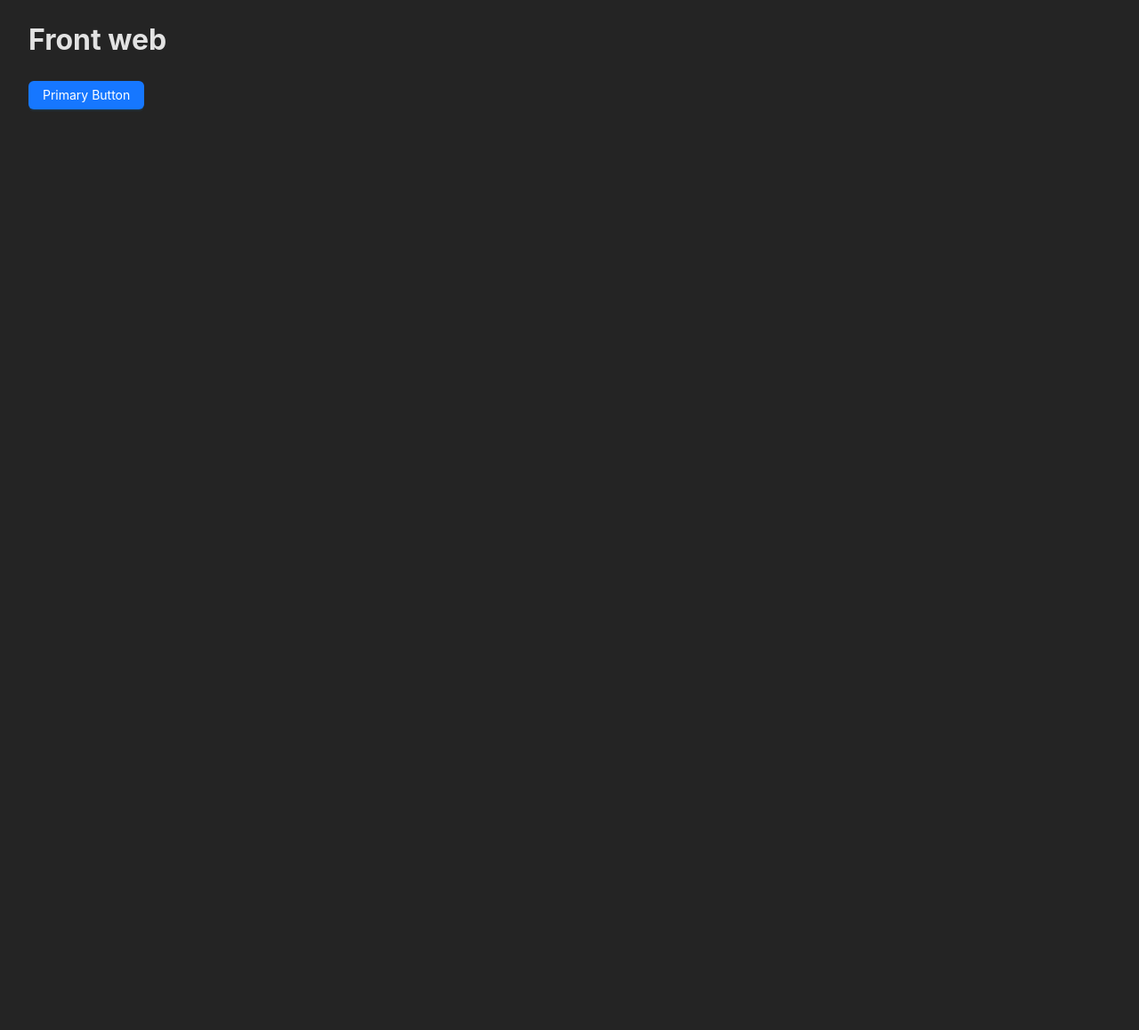
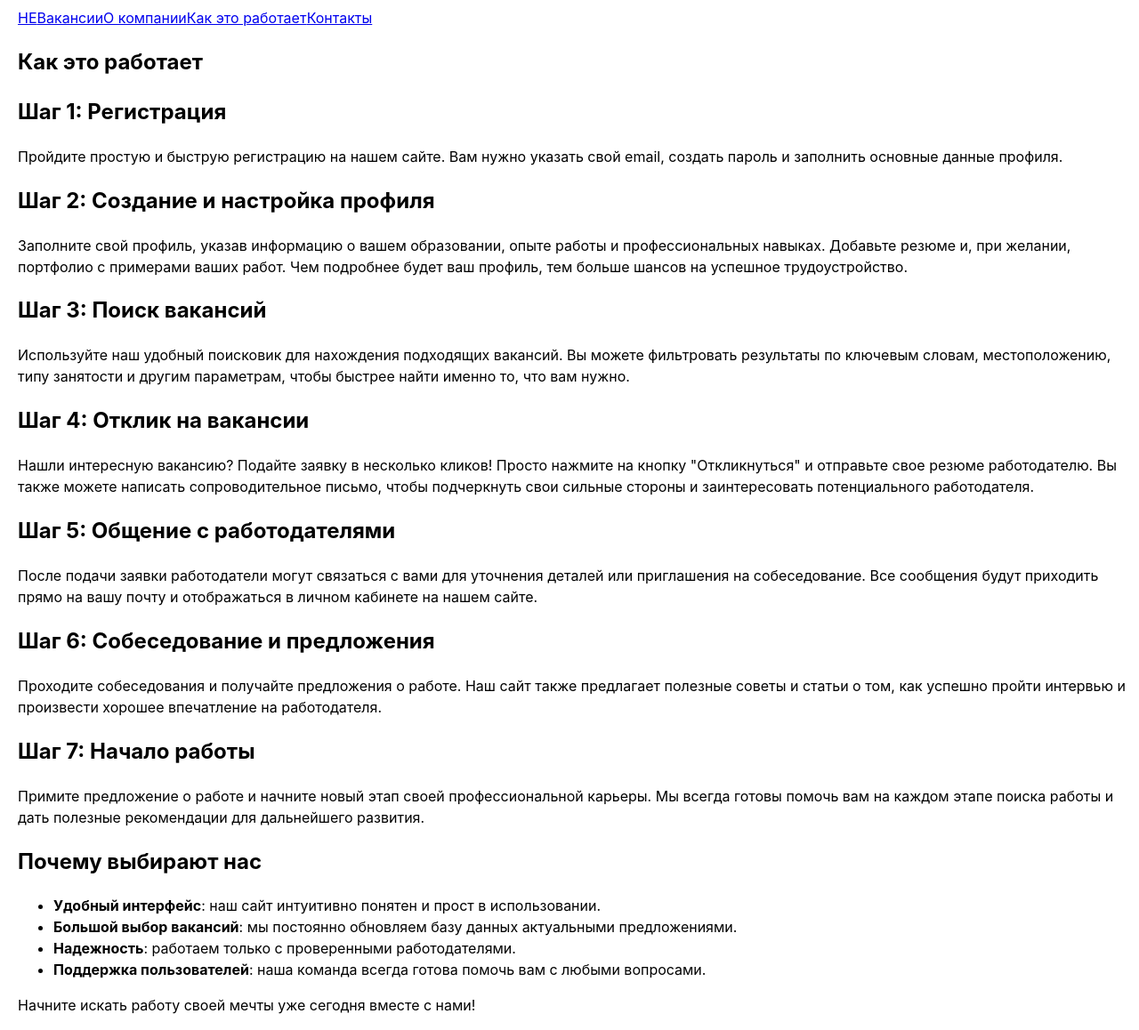
Before and after one commit to Aura-TLV/front-web-react--redux, a React (Vite) app: page / in a window 1280 px wide. Shown: the whole page at 89% size. Before the commit the page ends 800 px from the top, so only its background shows below. Built offline with nearby package versions, Linux system fonts and the light colour scheme.

Commit message:
feat: main page start tpl

```diff
--- /dev/null
+++ b/components/About.jsx
@@ -0,0 +1,41 @@
+const About = () => {
+  return (
+    <div>
+        <section>
+        <h1>Как это работает</h1>
+
+        <h2>Шаг 1: Регистрация</h2>
+        <p>Пройдите простую и быструю регистрацию на нашем сайте. Вам нужно указать свой email, создать пароль и заполнить основные данные профиля.</p>
+
+        <h2>Шаг 2: Создание и настройка профиля</h2>
+        <p>Заполните свой профиль, указав информацию о вашем образовании, опыте работы и профессиональных навыках. Добавьте резюме и, при желании, портфолио с примерами ваших работ. Чем подробнее будет ваш профиль, тем больше шансов на успешное трудоустройство.</p>
+
+        <h2>Шаг 3: Поиск вакансий</h2>
+        <p>Используйте наш удобный поисковик для нахождения подходящих вакансий. Вы можете фильтровать результаты по ключевым словам, местоположению, типу занятости и другим параметрам, чтобы быстрее найти именно то, что вам нужно.</p>
+
+        <h2>Шаг 4: Отклик на вакансии</h2>
+        <p>Нашли интересную вакансию? Подайте заявку в несколько кликов! Просто нажмите на кнопку &quot;Откликнуться&quot; и отправьте свое резюме работодателю. Вы также можете написать сопроводительное письмо, чтобы подчеркнуть свои сильные стороны и заинтересовать потенциального работодателя.</p>
+
+        <h2>Шаг 5: Общение с работодателями</h2>
+        <p>После подачи заявки работодатели могут связаться с вами для уточнения деталей или приглашения на собеседование. Все сообщения будут приходить прямо на вашу почту и отображаться в личном кабинете на нашем сайте.</p>
+
+        <h2>Шаг 6: Собеседование и предложения</h2>
+        <p>Проходите собеседования и получайте предложения о работе. Наш сайт также предлагает полезные советы и статьи о том, как успешно пройти интервью и произвести хорошее впечатление на работодателя.</p>
+
+        <h2>Шаг 7: Начало работы</h2>
+        <p>Примите предложение о работе и начните новый этап своей профессиональной карьеры. Мы всегда готовы помочь вам на каждом этапе поиска работы и дать полезные рекомендации для дальнейшего развития.</p>
+
+        <h2>Почему выбирают нас</h2>
+        <ul>
+            <li><strong>Удобный интерфейс</strong>: наш сайт интуитивно понятен и прост в использовании.</li>
+            <li><strong>Большой выбор вакансий</strong>: мы постоянно обновляем базу данных актуальными предложениями.</li>
+            <li><strong>Надежность</strong>: работаем только с проверенными работодателями.</li>
+            <li><strong>Поддержка пользователей</strong>: наша команда всегда готова помочь вам с любыми вопросами.</li>
+        </ul>
+        <p>Начните искать работу своей мечты уже сегодня вместе с нами!</p>
+    </section>
+    </div>
+  )
+}
+
+export default About
--- /dev/null
+++ b/components/Menu.jsx
@@ -0,0 +1,13 @@
+const Menu = () => {
+  return (
+    <nav>
+      <a href="#">HE</a>
+      <a href="#">Вакансии</a>
+      <a href="#">О компании</a>
+      <a href="#">Как это работает</a>
+      <a href="#">Контакты</a>
+    </nav>
+  )
+}
+
+export default Menu
--- a/src/App.jsx
+++ b/src/App.jsx
@@ -1,11 +1,12 @@
-import { Button, Space } from 'antd';
+import 'bootstrap/dist/css/bootstrap-grid.min.css';
+import Menu from '../components/Menu';
+import About from "../components/About";
+
 
 const App = () => (
-  <div style={{ padding: '0 24px' }}>
-    <h1>Front web</h1>
-    <Space>
-      <Button type="primary">Primary Button</Button>
-    </Space>
+  <div className="container-fluid">
+    <Menu />
+    <About />
   </div>
 );
 
--- a/src/index.css
+++ b/src/index.css
@@ -2,10 +2,6 @@
   font-family: Inter, system-ui, Avenir, Helvetica, Arial, sans-serif;
   line-height: 1.5;
   font-weight: 400;
-
-  color-scheme: light dark;
-  color: rgba(255, 255, 255, 0.87);
-  background-color: #242424;
 
   font-synthesis: none;
   text-rendering: optimizeLegibility;
```
Also changed, not shown: package.json (+7 -2 lines), 1 other file (tests, documents, lock files or other folders).
